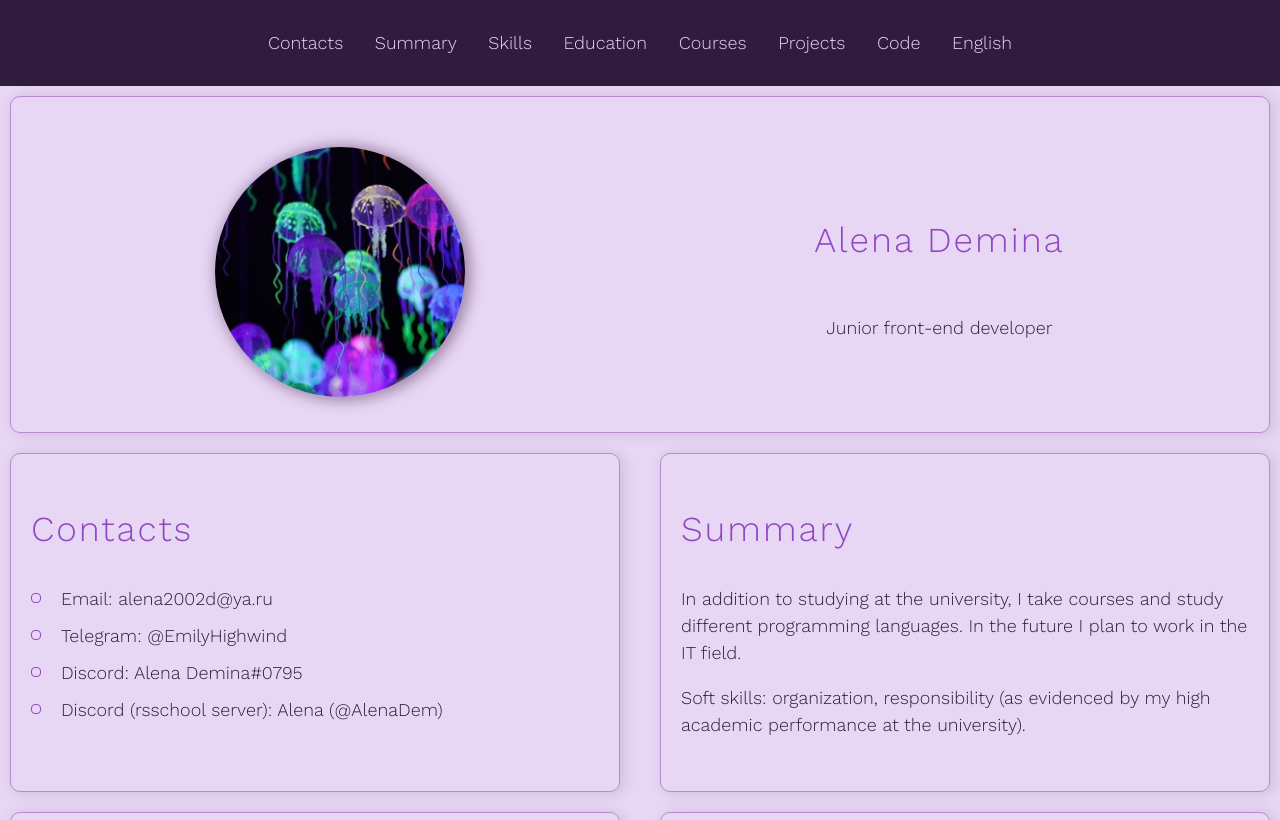
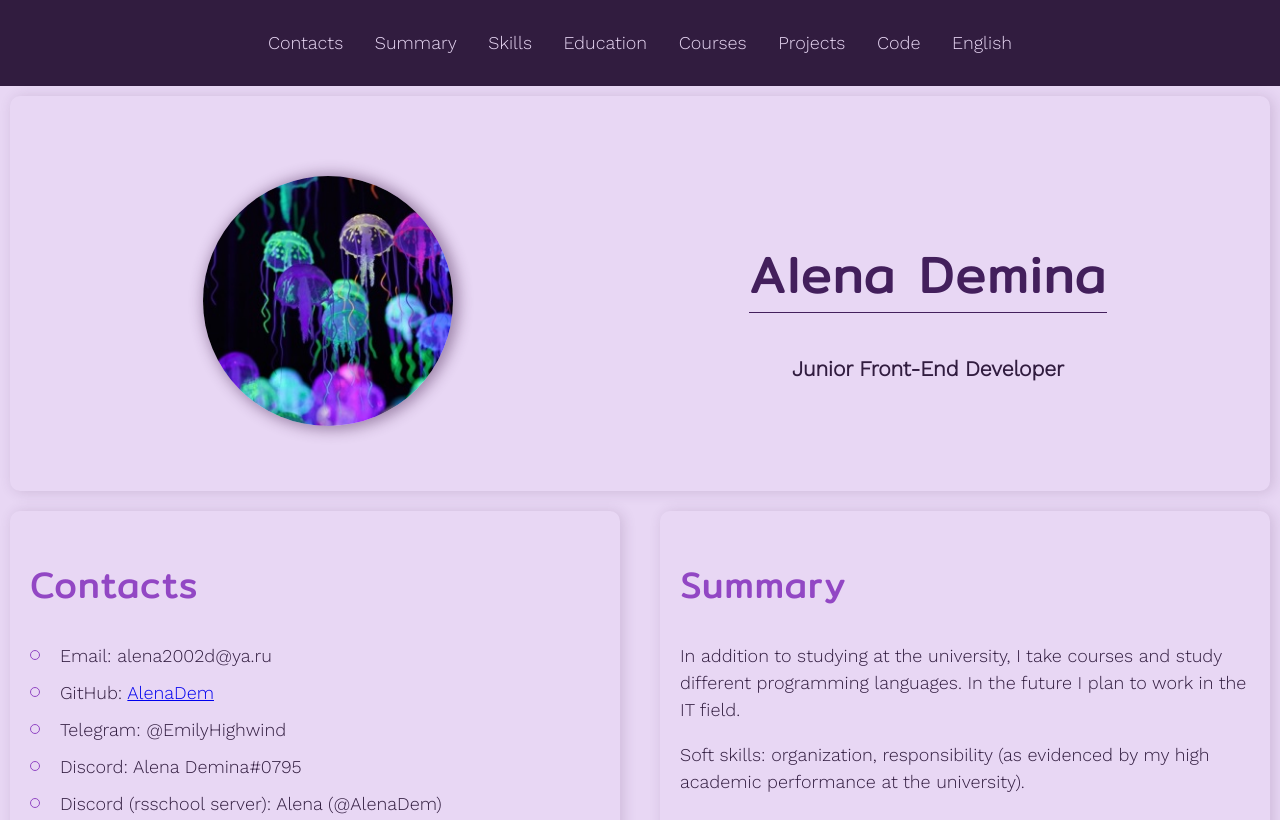
Before and after one commit to AlenaDem/rsschool-cv, a plain HTML site: page index.html in a window 1280 px wide. Shown: the top 820 px of the page. Drawn offline with nearby package versions, Linux system fonts and the light colour scheme.

Commit message:
feat: update cv

```diff
--- a/index.html
+++ b/index.html
@@ -7,7 +7,7 @@
     <link rel="icon" href="assets/favicon.ico">
     <link rel="preconnect" href="https://fonts.googleapis.com">
     <link rel="preconnect" href="https://fonts.gstatic.com" crossorigin>
-    <link href="https://fonts.googleapis.com/css2?family=Work+Sans:wght@300&display=swap" rel="stylesheet">
+    <link href="https://fonts.googleapis.com/css2?family=Mitr:wght@300&family=Work+Sans:wght@300&display=swap" rel="stylesheet">
     <title>CV</title>
 </head>
 
@@ -33,14 +33,15 @@
             <section class="section section-profile" id="profile">
                 <img src="./assets/img/avatar.jpg" alt="avatar" class="profile-image">
                 <div class="section-profile-title">
-                    <h1 class="section-title">Alena Demina</h1>
-                    <p>Junior front-end developer</p>
+                    <h1 class="section-title main-title">Alena Demina</h1>
+                    <h3 class="section-subtitle">Junior Front-End Developer</h3>
                 </div>
             </section>
             <section class="section" id="contacts">
                 <h2 class="section-title">Contacts</h2>
                 <ul class="contacts-list">
                     <li class="section-item">Email: alena2002d@ya.ru</li>
+                    <li class="section-item">GitHub: <a href="https://github.com/AlenaDem" title="github">AlenaDem</a></li>
                     <li class="section-item">Telegram: @EmilyHighwind</li>
                     <li class="section-item">Discord: Alena Demina#0795</li>
                     <li class="section-item">Discord (rsschool server): Alena (@AlenaDem)</li>
--- a/style.css
+++ b/style.css
@@ -74,7 +74,6 @@ ul {
     width: calc(50% - 30px);
     padding: 20px;
     padding-bottom: 35px;
-    border: 1px solid #b48ccf;
     margin: 10px;
     border-radius: 10px;
     box-shadow: 3px 1px 14px 0px rgba(69, 34, 80, 0.16);
@@ -102,6 +101,7 @@ ul {
     height: 250px;
     border-radius: 50%;
     box-shadow: 3px 1px 14px 3px rgba(69, 34, 80, 0.45);
+    margin: 30px;
 }
 
 .section-item {
@@ -120,14 +120,28 @@ ul {
     width: 8px;
     height: 8px;
     border: 1px solid #9247c4;
-    border-radius: 40%;
+    border-radius: 50%;
   }
 
 .section-title {
+    font-family: 'Mitr', sans-serif;
     font-size: 35px;
-    font-weight: 400;
+    font-weight: 600;
     letter-spacing: 2px;
     color: #9247c4;
+}
+
+.section-subtitle {
+    margin-top: 20px;
+}
+
+.main-title {
+    position: relative;
+    font-size: 50px;
+    letter-spacing: 2px;
+    color: #431f5c;
+    margin-bottom: 20px;
+    border-bottom: 1px solid #431f5c;
 }
 
 @media (max-width: 768px) {
@@ -138,10 +152,10 @@ ul {
 
 .link {
     text-decoration: none;
-    color: #829985;
+    color: #9247c4;
     transition: color 0.5s;
 }
 
 .link:hover {
-    color: #5d7260;
+    color: #311C3F;
 }
```
